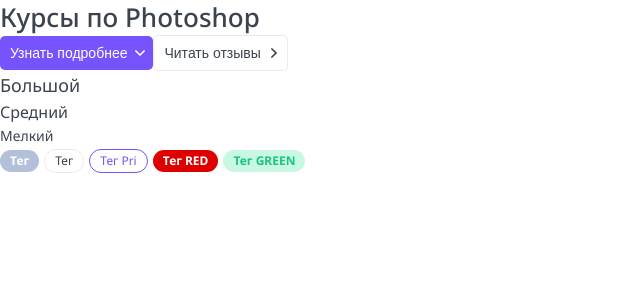
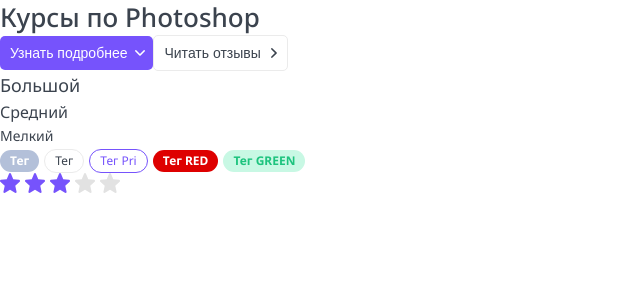
Before and after one commit to Avellow/top, a Next.js app: page / in a window 1280 px wide. Shown: the top 300 px of the page, without its empty margins (0-640 px from the left). Built offline with nearby package versions, Linux system fonts and the light colour scheme.

Commit message:
feature создать компонент Rating

```diff
--- /dev/null
+++ b/components/Rating/Rating.module.css
@@ -0,0 +1,11 @@
+.filled svg {
+  fill: var(--primary);
+}
+
+.star svg {
+  margin-right: 5px;
+}
+
+.editable {
+  cursor: pointer;
+}
--- /dev/null
+++ b/components/Rating/Rating.tsx
@@ -0,0 +1,71 @@
+import cn from 'classnames';
+import { KeyboardEvent, useEffect, useState } from 'react';
+import { RatingProps } from './Rating.props';
+import StarIcon from './star.svg';
+import styles from './Rating.module.css';
+
+export const Rating = ({ isEditable = false, rating, setRating, ...rest }: RatingProps): JSX.Element => {
+
+  const [ratingArray, setRatingArray] = useState<JSX.Element[]>(new Array(5).fill(<></>));
+
+  useEffect(() => {
+    constructRating(rating);
+    // eslint-disable-next-line react-hooks/exhaustive-deps
+  }, [rating]);
+
+  const constructRating = (currentRating: number) => {
+    const updatedArray = ratingArray.map((r: JSX.Element, i: number) => {
+
+      const nStar = i + 1;
+
+      return (
+        <span
+          className={cn(styles.star, {
+            [styles.filled]: i < currentRating,
+            [styles.editable]: isEditable,
+          })}
+
+          onMouseEnter={() => changeDisplay(nStar)}
+          onMouseLeave={() => changeDisplay(rating)}
+
+          onClick={() => onClick(nStar)}
+        >
+          <StarIcon
+            tabIndex={isEditable ? 0 : -1}
+            onKeyDown={(e: KeyboardEvent<SVGAElement>) => spaceHandle(nStar, e)}
+          />
+        </span>
+      );
+    });
+
+    setRatingArray(updatedArray);
+  };
+
+  // hover effect
+  const changeDisplay = (i: number) => {
+    if (!isEditable) {
+      return;
+    }
+    constructRating(i);
+  };
+
+  const onClick = (i: number) => {
+    if (!isEditable || !setRating) {
+      return;
+    }
+    setRating(i);
+  };
+
+  const spaceHandle = (i: number, e: KeyboardEvent<SVGAElement>) => {
+    if (e.code != 'Space' || !setRating) {
+      return;
+    }
+    setRating(i);
+  };
+
+  return (
+    <div {...rest}>
+      {ratingArray.map((star, i) => <span key={i}>{star}</span>)}
+    </div>
+  );
+};
--- a/components/index.ts
+++ b/components/index.ts
@@ -2,3 +2,4 @@
 export * from './Button/Button';
 export * from './P/P';
 export * from './Tag/Tag';
+export * from './Rating/Rating';
--- a/pages/index.tsx
+++ b/pages/index.tsx
@@ -1,6 +1,10 @@
-import { Button, Htag, P, Tag } from '../components';
+import { useState } from 'react';
+import { Button, Htag, P, Tag, Rating } from '../components';
 
 export default function Home() {
+
+  const [rating, setRating] = useState<number>(3);
+
 
   return (
     <>
@@ -17,6 +21,7 @@
       <Tag size='m' color='red'>Тег RED</Tag>
       <Tag size='s' color='green'>Тег GREEN</Tag>
 
+      <Rating rating={rating} isEditable={true} setRating={setRating} />
     </>
   );
 }
```
Also changed, not shown: components/Rating/Rating.props.ts (added, +7 -0 lines), components/Rating/star.svg (added).
